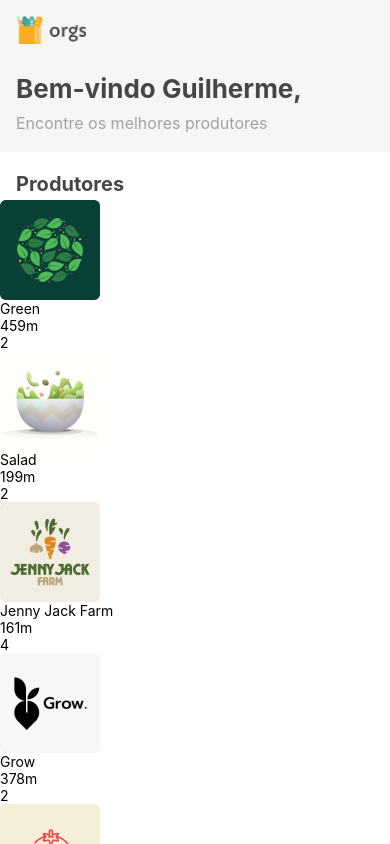
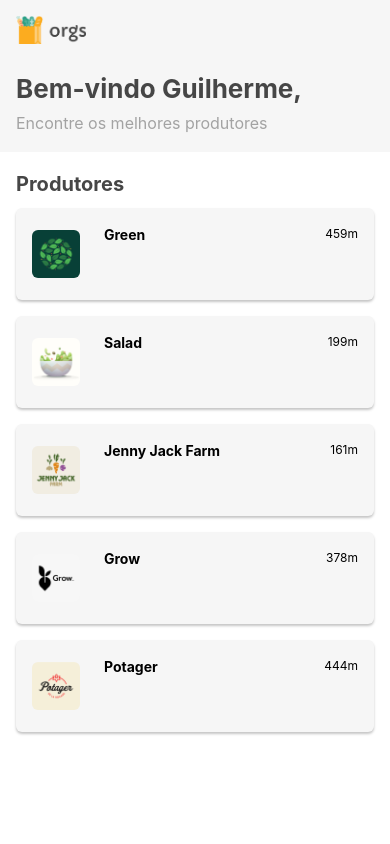
Before and after one commit to g-santosmartins/orgs-hooks, a React Native app: screen / in a window 390 px wide. Built offline with nearby package versions, Linux system fonts and the light colour scheme.

Commit message:
feat: Adding some style to the producer component

```diff
--- a/src/screen/Home/components/Producer.js
+++ b/src/screen/Home/components/Producer.js
@@ -3,18 +3,69 @@ import { View, Text, Image, StyleSheet } from 'react-native';
 
 export default function Producer({ name, image, distance, stars }) {
   return (
-    <View>
+    <View style={styles.card}>
       <Image
+        style={styles.cardImage}
         source={image}
         accessibilityLabel={name} // screen readers support
       />
-      <View>
-        <Text>{name}</Text>
-        <Text>{distance}</Text>
-        <Text>{stars}</Text>
+      <View style={styles.cardInfo} >
+        <Text style={styles.cardName}>{name}</Text>
+        <Text style={styles.cardDistance}>{distance}</Text>
+        {/* <Text>{stars}</Text> */}
       </View>
     </View>
   );
 }
 
-const styles = StyleSheet.create
+const styles = StyleSheet.create({
+  card: {
+    backgroundColor: '#F6F6F6',
+    marginVertical: 8,
+    marginHorizontal: 16,
+    borderRadius: 6,
+    flexDirection: 'row',
+
+    //Android - Card shadow resolves
+    elevation: 3,
+
+    //IOS - Card shadow resolves
+    shadowColor: '#000',
+    shadowOffset: {
+      width: 0,
+      height: 2,
+    },
+    shadowOpacity: 0.23,
+    shadowRadius: 2.62,
+
+  },
+
+  cardImage: {
+    width: 48,
+    height: 48,
+    borderRadius: 6,
+    marginVertical: 22,
+    marginLeft: 16,
+    marginRight: 16,
+  },
+
+  cardInfo: {
+    flex: 1,
+    flexDirection: 'row',
+    justifyContent: 'space-between',
+    marginLeft: 8,
+    marginVertical: 16,
+    marginRight: 16,
+  },
+
+  cardName: {
+    fontSize: 14,
+    lineHeight: 22,
+    fontWeight: 'bold'
+  },
+
+  cardDistance: {
+    fontSize: 12,
+    lineHeight: 19,
+  }
+})
```
